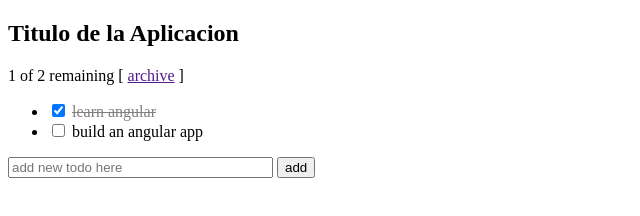
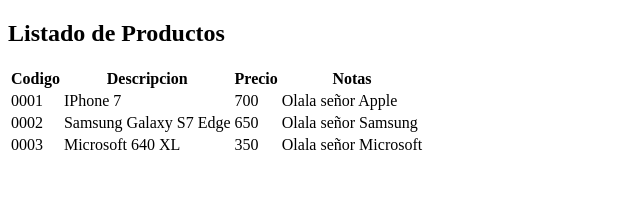
Before and after one commit to Daryuxz/curso_AngularJs, a plain HTML site: page index.html in a window 1280 px wide. Shown: the whole page, without its empty margins (0-640 px from the left). Drawn offline with Linux system fonts and the light colour scheme.

Commit message:
Actualizacion

```diff
--- a/index.html
+++ b/index.html
@@ -1,14 +1,31 @@
 <!doctype html>
-<html ng-app="todoApp">
+<html ng-app="stockApp">
   <head>
-    <script src="angular.min.js"></script>
-    <script src="app.js"></script>
-    <link rel="stylesheet" href="app.css">
+    <meta charset="UTF-8">
+    <script src="vendor/angular/angular.min.js"></script>
+    <script src="js/app.js"></script>
+    <script src="js/controllers/stockController.js"></script>
+    <link rel="stylesheet" href="styles/app.css">
   </head>
   <body>
-    <h2>Titulo de la Aplicacion</h2>
-    <div ng-controller="TodoListController as todoList">
-      <span>{{todoList.remaining()}} of {{todoList.todos.length}} remaining</span>
+    <h2>Listado de Productos</h2>
+    <div ng-controller="StockController as stockCtrl">
+      <table>
+        <tbody>
+          <tr>
+            <th>Codigo</th>
+            <th>Descripcion</th>
+            <th>Precio</th>
+            <th>Notas</th>
+          </tr>
+        </tbody>
+      <tr ng-repeat="product in products">
+        <td>{{product.code}}</td>
+        <td>{{product.description}}</td>
+        <td>{{product.price}}</td>
+        <td>{{product.notes}}</td>
+      </tr>
+      <!--<span>{{todoList.remaining()}} of {{todoList.todos.length}} remaining</span>
       [ <a href="" ng-click="todoList.archive()">archive</a> ]
       <ul class="unstyled">
         <li ng-repeat="todo in todoList.todos">
@@ -22,7 +39,8 @@
         <input type="text" ng-model="todoList.todoText"  size="30"
                placeholder="add new todo here">
         <input class="btn-primary" type="submit" value="add">
-      </form>
+      </form>-->
     </div>
   </body>
+  </table>
 </html>
--- a/app.js
+++ b/js/app.js
@@ -22,6 +22,7 @@
       var oldTodos = todoList.todos;
       todoList.todos = [];
       angular.forEach(oldTodos, function(todo) {
-        if (!todo.done) todoList.todos.push(todo);      });
+        if (!todo.done) todoList.todos.push(todo);
+      });
     };
   });
--- /dev/null
+++ b/js/controllers/stockController.js
@@ -0,0 +1,8 @@
+angular.module('stockApp', [])
+.controller('StockController', function($scope){
+    $scope.products = [
+        {code:'0001', description:'IPhone 7', price:700, active:true, notes:'Olala señor Apple'},
+        {code:'0002', description:'Samsung Galaxy S7 Edge', price:650, active:true, notes:'Olala señor Samsung'},
+        {code:'0003', description:'Microsoft 640 XL', price:350, active:true, notes:'Olala señor Microsoft'}
+    ];
+});
```
Also changed, not shown: styles/app.css (renamed from app.css), vendor/angular/angular.min.js (renamed from angular.min.js).
